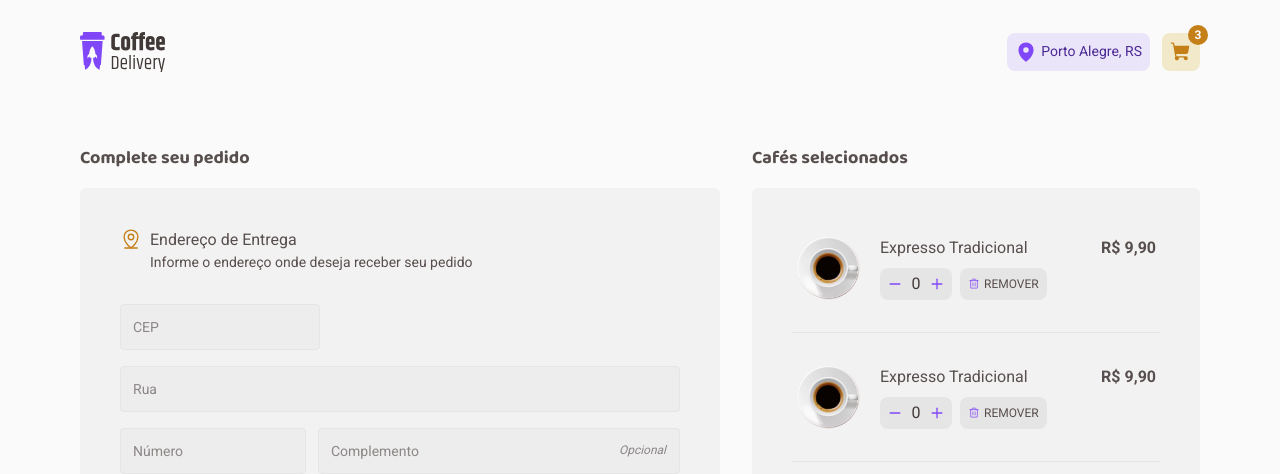
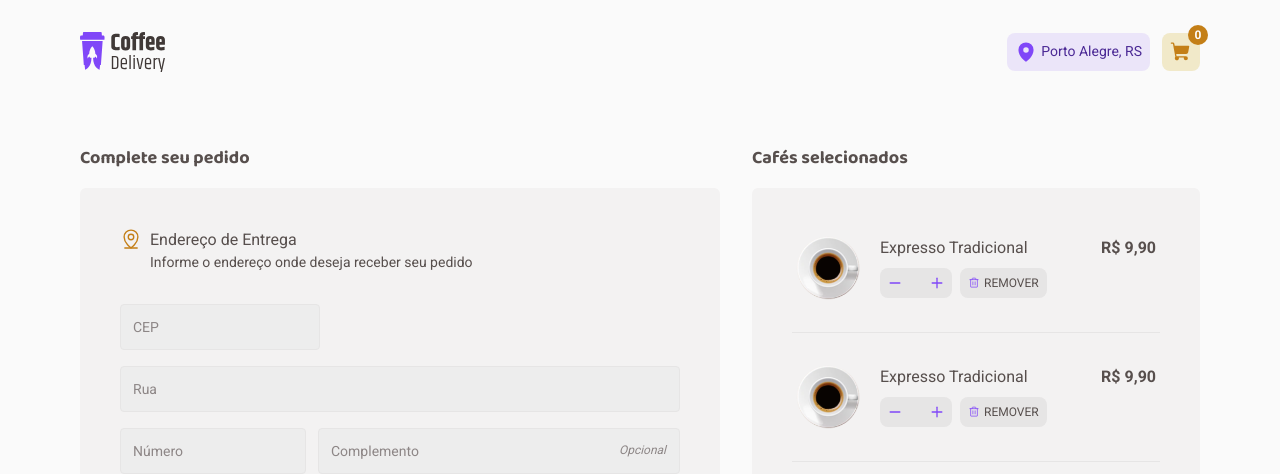
Before and after one commit to caioharuo/coffee-delivery, a React (Vite) app: page /checkout in a window 1280 px wide. Shown: the top 474 px of the page. Built offline with nearby package versions, Linux system fonts and the light colour scheme.

Commit message:
feat: Create main add coffees to order

```diff
--- a/src/components/Counter.tsx
+++ b/src/components/Counter.tsx
@@ -1,19 +1,12 @@
 import { Minus, Plus } from 'phosphor-react';
-import { useState } from 'react';
 
-export function Counter() {
-  const [count, setCount] = useState(0);
+interface CounterProps {
+  counter: number;
+  decrease: () => void;
+  increase: () => void;
+}
 
-  function increase() {
-    setCount(count + 1);
-  }
-
-  function decrease() {
-    if (count > 0) {
-      setCount(count - 1);
-    }
-  }
-
+export function Counter({ counter, decrease, increase }: CounterProps) {
   return (
     <div className="bg-gray-300 flex items-center justify-center gap-1 p-2 rounded-lg">
       <button type="button" onClick={decrease}>
@@ -23,7 +16,7 @@ export function Counter() {
         />
       </button>
       <span className="text-gray-800 flex items-center justify-center w-5 leading-snug">
-        {count}
+        {counter}
       </span>
       <button type="button" onClick={increase}>
         <Plus
--- a/src/components/Header.tsx
+++ b/src/components/Header.tsx
@@ -1,8 +1,12 @@
 import { MapPin, ShoppingCart } from 'phosphor-react';
+import { useContext } from 'react';
 import { Link } from 'react-router-dom';
 import logoImg from '../assets/logo.svg';
+import { OrderContext } from '../contexts/OrderContext';
 
 export function Header() {
+  const { totalOrder } = useContext(OrderContext);
+
   return (
     <header className="flex items-center justify-between max-w-[1120px] mx-auto py-8">
       <Link to="/">
@@ -21,7 +25,7 @@ export function Header() {
         >
           <ShoppingCart className="text-yellow-700" size={22} weight="fill" />
           <span className="bg-yellow-700 text-white text-xs font-bold w-5 h-5 rounded-full absolute -top-2 -right-2 flex items-center justify-center">
-            3
+            {totalOrder}
           </span>
         </Link>
       </div>
--- a/src/contexts/OrderContext.tsx
+++ b/src/contexts/OrderContext.tsx
@@ -1,11 +1,51 @@
-import { ReactNode, createContext } from 'react';
+import { ReactNode, createContext, useState } from 'react';
+import { Coffee } from '../@types/coffee';
 
 interface OrderContextProviderProps {
   children: ReactNode;
 }
 
-export const OrderContext = createContext({});
+type Item = {
+  coffee: Coffee;
+  amount: number;
+};
+
+type Order = Array<Item>;
+
+interface OrderContextType {
+  addToOrder: (coffee: Coffee, amount: number) => void;
+  order: Order;
+  totalOrder: number;
+}
+
+export const OrderContext = createContext({} as OrderContextType);
 
 export function OrderContextProvider({ children }: OrderContextProviderProps) {
-  return <OrderContext.Provider value={{}}>{children}</OrderContext.Provider>;
+  const [order, setOrder] = useState<Order>([]);
+
+  function addToOrder(coffee: Coffee, amount: number) {
+    const coffeeAlreadyInOrder = order.find(
+      ({ coffee: orderCoffee }) => orderCoffee.id === coffee.id
+    );
+
+    if (coffeeAlreadyInOrder) {
+      const updatedAmountOrder = order.map((orderCoffee) =>
+        orderCoffee.coffee.id === coffee.id
+          ? { ...orderCoffee, amount }
+          : orderCoffee
+      );
+
+      setOrder(updatedAmountOrder);
+    } else {
+      setOrder((state) => [...state, { coffee, amount }]);
+    }
+  }
+
+  const totalOrder = order.reduce((acc, curr) => acc + curr.amount, 0);
+
+  return (
+    <OrderContext.Provider value={{ addToOrder, order, totalOrder }}>
+      {children}
+    </OrderContext.Provider>
+  );
 }
--- a/src/pages/Home/components/CoffeeCard.tsx
+++ b/src/pages/Home/components/CoffeeCard.tsx
@@ -1,20 +1,31 @@
 import { ShoppingCart } from 'phosphor-react';
+import { useContext, useState } from 'react';
+import { Coffee } from '../../../@types/coffee';
 import { Counter } from '../../../components/Counter';
-
-export type Coffee = {
-  id: number;
-  name: string;
-  description: string;
-  imageFilename: string;
-  tags: string[];
-  price: number;
-};
+import { OrderContext } from '../../../contexts/OrderContext';
 
 interface CoffeeCardProps {
   coffee: Coffee;
 }
 
 export function CoffeeCard({ coffee }: CoffeeCardProps) {
+  const { order, addToOrder } = useContext(OrderContext);
+  const initialAmount =
+    order.find(({ coffee: orderCoffee }) => orderCoffee.id === coffee.id)
+      ?.amount || 0;
+
+  const [amount, setAmount] = useState(initialAmount);
+
+  function increase() {
+    setAmount(amount + 1);
+  }
+
+  function decrease() {
+    if (amount > 0) {
+      setAmount(amount - 1);
+    }
+  }
+
   const { name, description, imageFilename, price, tags } = coffee;
 
   return (
@@ -49,8 +60,11 @@ export function CoffeeCard({ coffee }: CoffeeCardProps) {
         </span>
 
         <div className="flex gap-2 items-center">
-          <Counter />
-          <button className="p-2 bg-purple-800 rounded-md">
+          <Counter counter={amount} decrease={decrease} increase={increase} />
+          <button
+            onClick={() => addToOrder(coffee, amount)}
+            className="p-2 bg-purple-800 rounded-md"
+          >
             <ShoppingCart
               weight="fill"
               className="text-white w-[22px] h-[22px]"
```
Also changed, not shown: src/@types/coffee.d.ts (added, +8 -0 lines), src/App.tsx (+6 -3 lines).
